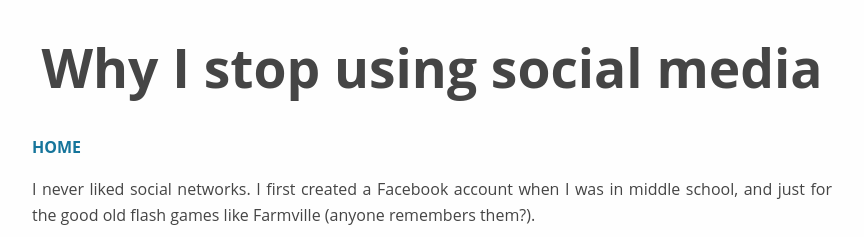
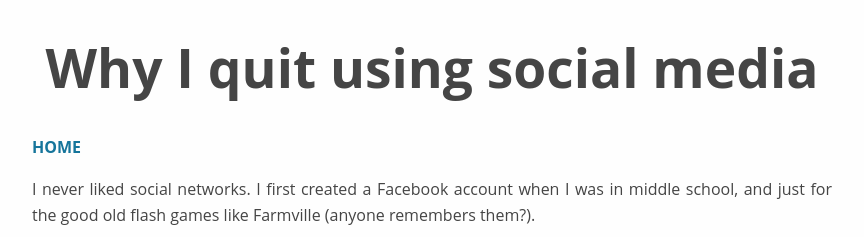
Before and after one commit to alerighi/alerighi.github.io, a Jekyll site: the page built from _posts/2019-12-28-social-media.md, in a window 1280 px wide. Shown: the top 237 px of the page, without its empty margins (208-1072 px from the left). Built offline with Jekyll 4.4.1, drawn with Linux system fonts in a browser that asks for light colours; nearby versions of some CDN libraries.

Commit message:
Update article

```diff
--- a/_posts/2019-12-28-social-media.md
+++ b/_posts/2019-12-28-social-media.md
@@ -1,6 +1,7 @@
 ---
 layout: post
-title: Why I stop using social media
+date: 2019-12-28
+title: Why I quit using social media
 ---
 
 I never liked social networks. I first created a Facebook account when I was in
```
